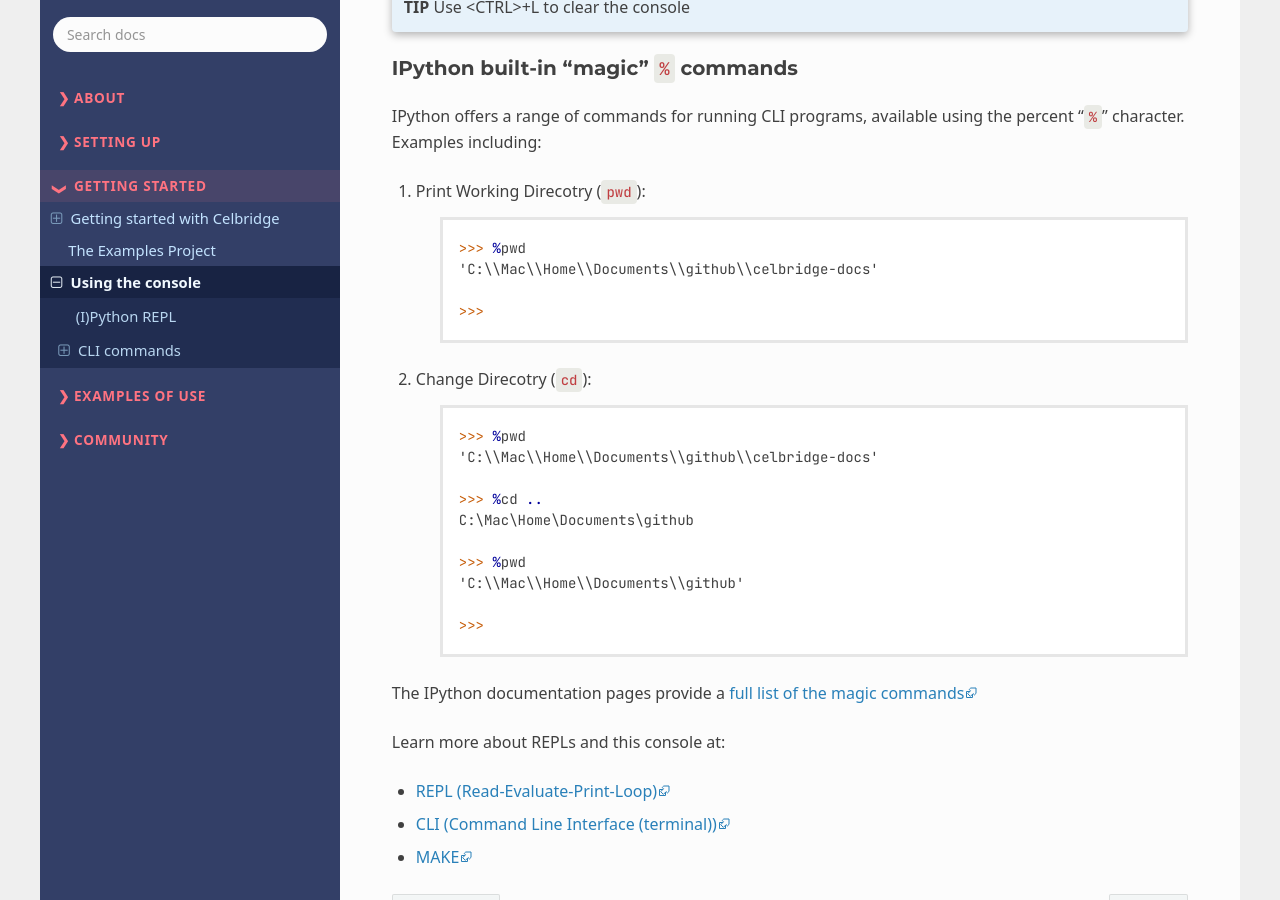
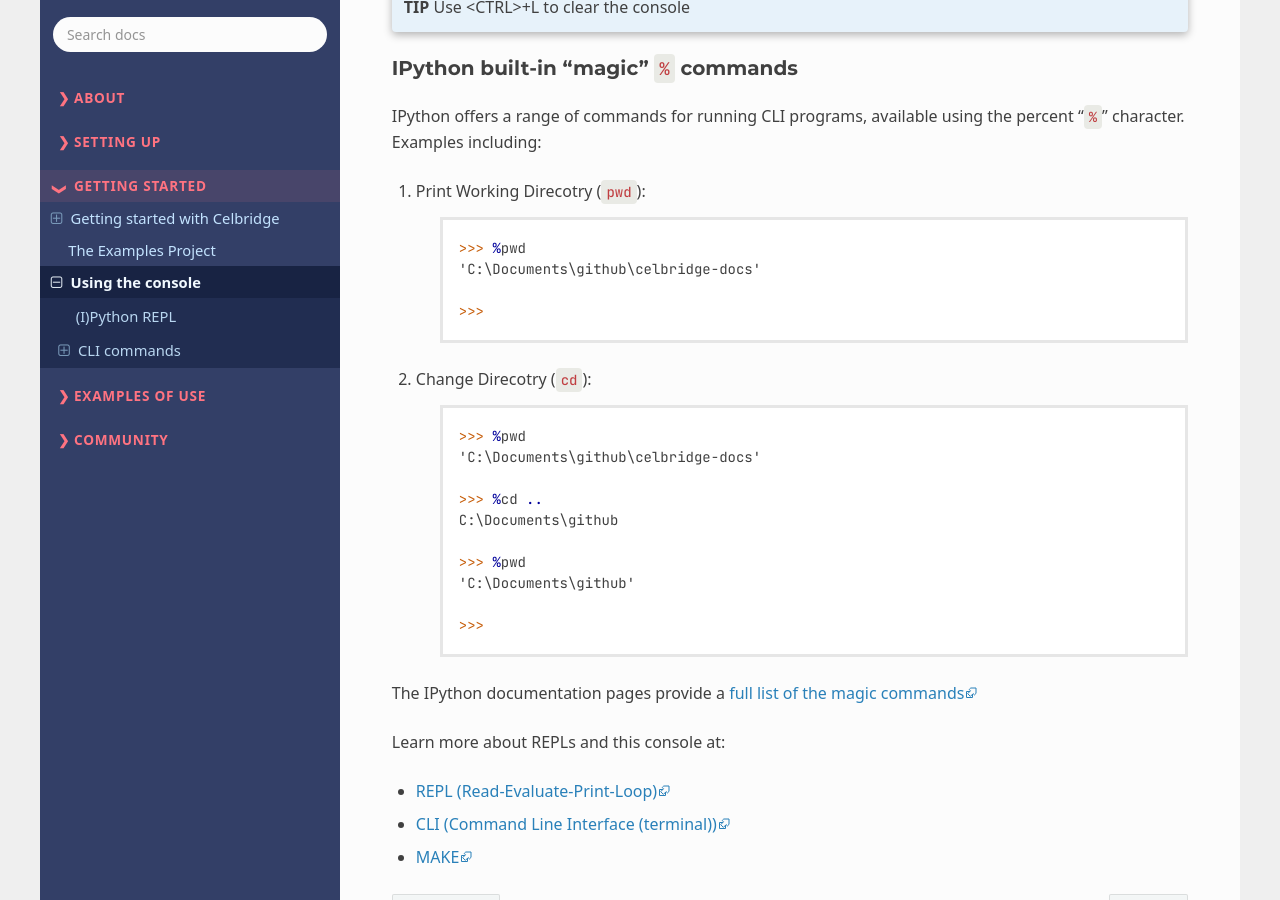
Before and after one commit to celbridge-org/celbridge-docs, a Sphinx documentation site: the page built from docs/03_getting_started/console.md, in a window 1280 px wide and 900 px high, scrolled down 2087 px. Built offline with Sphinx 7.4.7 and the Read the Docs theme 3.1.0, drawn with Linux system fonts in a browser that asks for light colours.

Commit message:
Revise console usage documentation
Updated the console documentation to improve clarity and fix typos.

````diff
--- a/docs/03_getting_started/console.md
+++ b/docs/03_getting_started/console.md
@@ -40,7 +40,7 @@
 
 ## CLI commands
 
-### CLI bang `%` commands
+### CLI bang `!` commands
 
 It also offers a range of commands for running CLI programs, available using the bang "`!`" ([exclamation mark](https://en.wikipedia.org/wiki/Exclamation_mark)) character. Examples including:
 
@@ -81,7 +81,7 @@
 
    > ```
    > >>> %pwd
-   > 'C:\\Mac\\Home\\Documents\\github\\celbridge-docs'
+   > 'C:\Documents\github\celbridge-docs'
    >
    > >>>
    > ```
@@ -91,13 +91,13 @@
 
    > ```
    > >>> %pwd
-   > 'C:\\Mac\\Home\\Documents\\github\\celbridge-docs'
+   > 'C:\Documents\github\celbridge-docs'
    >
    > >>> %cd ..
-   > C:\Mac\Home\Documents\github
+   > C:\Documents\github
    >
    > >>> %pwd
-   > 'C:\\Mac\\Home\\Documents\\github'
+   > 'C:\Documents\github'
    >
    > >>>
    > ```
````
